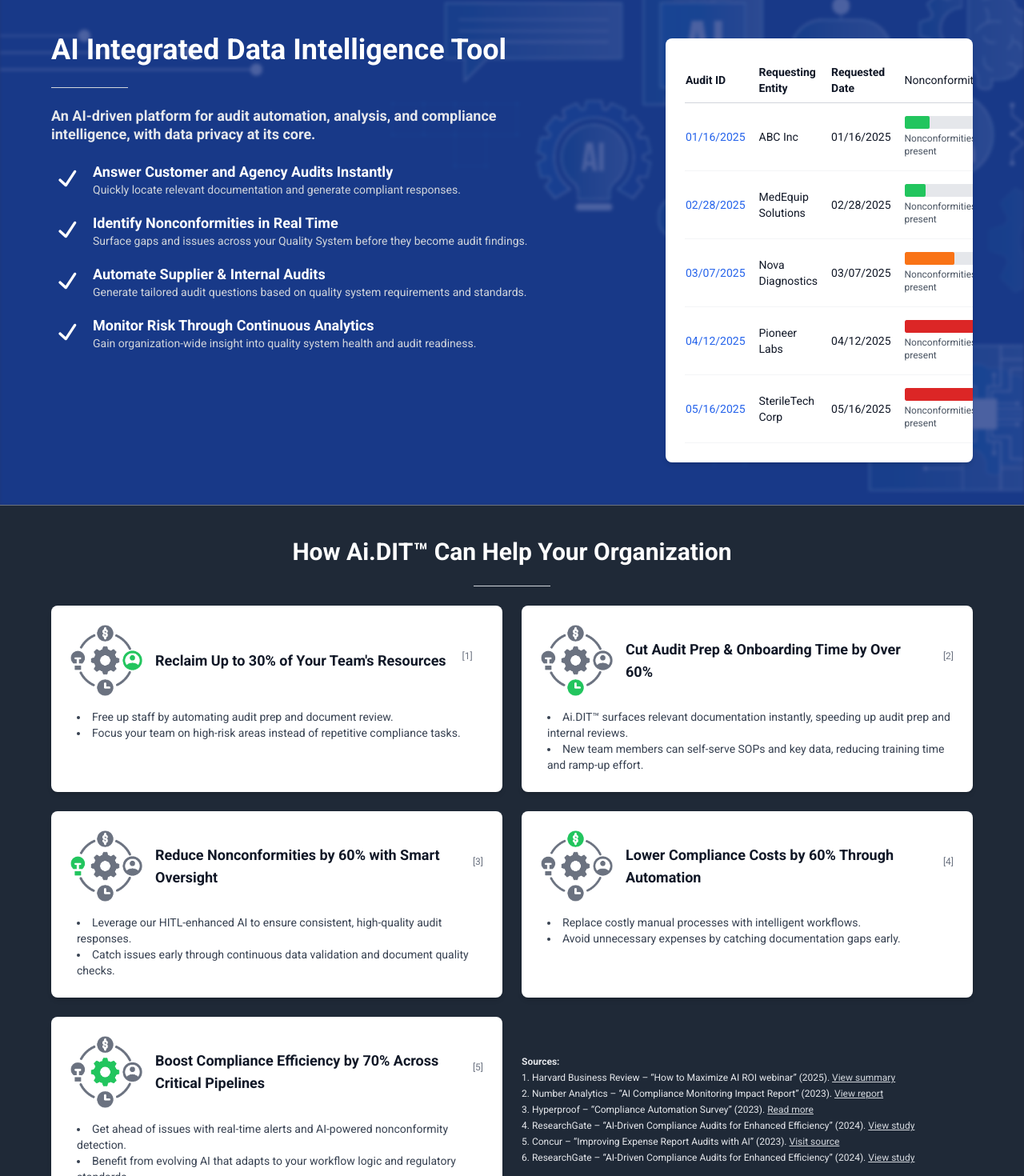
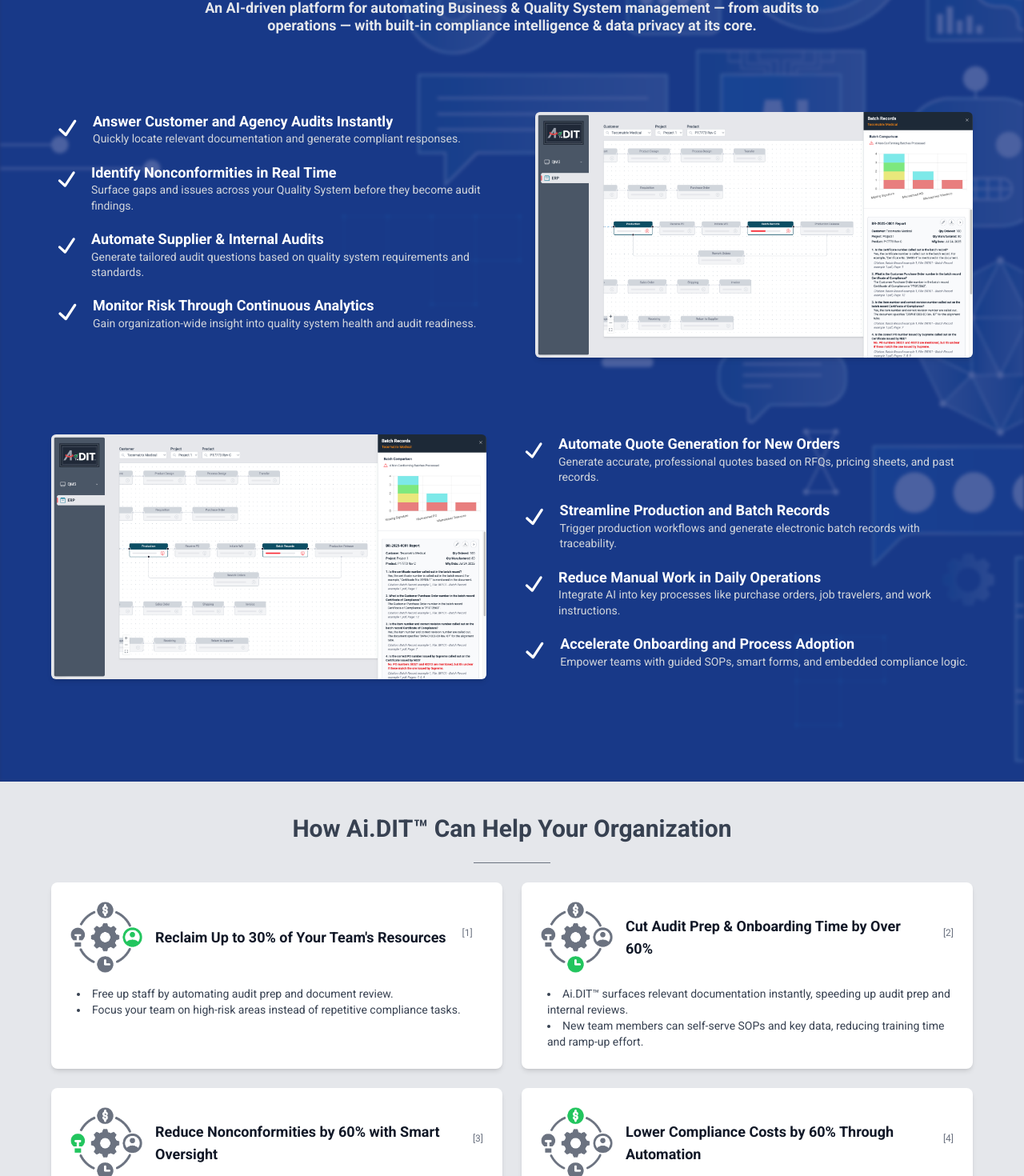
Before and after one commit to deepsun80/aidit-landing-page, a Next.js app: page / in a window 1280 px wide. Shown: the part 216-1686 px from the top of the page at 80% size. Built offline with nearby package versions, Linux system fonts and the light colour scheme.

Commit message:
ui updates

```diff
--- a/src/app/page.tsx
+++ b/src/app/page.tsx
@@ -4,18 +4,9 @@
 import { useState, useRef, useEffect } from 'react';
 import Image from 'next/image';
 import { motion, AnimatePresence } from 'framer-motion';
-import VerticalBarGraph from './components/VerticalBarGraph';
-import AutoGeneratedQuestions from './components/AutoGeneratedQuestions';
-import AutoGeneratedResponses from './components/AutoGeneratedResponses';
 import Header from './components/Header';
 import Footer from './components/Footer';
 import { CheckIcon } from '@radix-ui/react-icons';
-
-const rotatingComponents = [
-  <AutoGeneratedQuestions key='questions' />,
-  <VerticalBarGraph key='bar' />,
-  <AutoGeneratedResponses key='responses' />,
-];
 
 export default function HomePage() {
   useEffect(() => {
@@ -55,11 +46,25 @@
   const [submitted, setSubmitted] = useState(false);
   const [index, setIndex] = useState(0);
 
+  const [qmsImageIndex, setQmsImageIndex] = useState(0);
+  const [erpImageIndex, setErpImageIndex] = useState(0);
+
+  const qmsImages = ['/screens/erp-1.jpg', '/screens/erp-2.jpg'];
+  const erpImages = ['/screens/erp-1.jpg', '/screens/erp-2.jpg'];
+
   useEffect(() => {
-    const interval = setInterval(() => {
-      setIndex((prev) => (prev + 1) % rotatingComponents.length);
+    const qmsInterval = setInterval(() => {
+      setQmsImageIndex((prev) => (prev + 1) % qmsImages.length);
     }, 4000);
-    return () => clearInterval(interval);
+
+    const erpInterval = setInterval(() => {
+      setErpImageIndex((prev) => (prev + 1) % erpImages.length);
+    }, 4000);
+
+    return () => {
+      clearInterval(qmsInterval);
+      clearInterval(erpInterval);
+    };
   }, []);
 
   const handleSubmit = async (e: React.FormEvent) => {
@@ -110,30 +115,37 @@
     <div className='min-h-screen flex flex-col text-white bg-gray-800'>
       <Header scrollToForm={scrollToForm} />
 
-      {/* Top Section */}
-      <section className='pt-64 flex flex-col lg:flex-row px-6 lg:px-16 py-48 gap-6 lg:gap-[10rem] items-center justify-center relative overflow-hidden'>
+      {/* Unified Top Section with Background */}
+      <section className='relative overflow-hidden py-32 px-6 lg:px-16'>
+        {/* Background layers */}
         <div
-          className='absolute inset-0 z-0 bg-cover bg-no-repeat bg-center filter blur-[2px] scale-100'
+          className='absolute inset-0 z-0 bg-cover bg-no-repeat bg-center filter blur-[2px] scale-1'
           style={{
-            // backgroundImage: "url('/aidit-bg.png')",
-            // backgroundImage: "url('/tech-pattern.jpg')",
             backgroundImage: "url('/ai-bg.jpg')",
-            backgroundPosition: 'top center',
+            // backgroundPosition: 'top center',
           }}
         />
-
         <div className='absolute inset-0 bg-blue-900 bg-opacity-80 z-0' />
 
-        {/* Content */}
-        <div className='relative z-10 max-w-2xl'>
-          <h1 className='text-4xl font-extrabold mb-6 leading-tight'>
+        {/* Content container */}
+        <div className='relative z-10 flex flex-col gap-24 max-w-7xl mx-auto'>
+          {/* Header */}
+          <div className='text-center max-w-3xl mx-auto'>
+            <h1 className='text-3xl font-extrabold mb-6 leading-tight text-white'>
               AI Integrated Data Intelligence Tool
             </h1>
-          <div className='w-24 h-px bg-gray-300 mb-6' />
-          <p className='text-lg font-semibold mb-6 leading-tight text-gray-200'>
-            An AI-driven platform for audit automation, analysis, and compliance
-            intelligence, with data privacy at its core.
+            <div className='w-24 h-px bg-gray-300 mb-6 mx-auto' />
+            <p className='text-lg font-semibold leading-tight text-gray-200'>
+              An AI-driven platform for automating Business & Quality System
+              management — from audits to operations — with built-in compliance
+              intelligence & data privacy at its core.
             </p>
+          </div>
+
+          {/* QMS Checklist */}
+          <div className='flex flex-col lg:flex-row gap-10'>
+            {/* Checklist Left */}
+            <div className='max-w-2xl'>
               <ul className='space-y-5 text-lg'>
                 {[
                   {
@@ -172,30 +184,103 @@
               </ul>
             </div>
 
-        {/* Rotating Component */}
-        <div className='relative z-10 w-full lg:w-1/3 h-64 lg:h-96'>
+            {/* Rotating Image Right */}
+            <div className='w-full lg:w-1/2 aspect-[16/9] relative'>
               <AnimatePresence mode='wait'>
                 <motion.div
-              key={index}
-              initial={{ opacity: 0, y: 20 }}
-              animate={{ opacity: 1, y: 0 }}
-              exit={{ opacity: 0, y: -20 }}
-              transition={{ duration: 0.5 }}
-              className='w-full h-full'
+                  key={qmsImageIndex}
+                  initial={{ opacity: 0 }}
+                  animate={{ opacity: 1 }}
+                  exit={{ opacity: 0 }}
+                  transition={{ duration: 0.8, ease: 'easeInOut' }}
+                  className='absolute inset-0'
                 >
-              {rotatingComponents[index]}
+                  <Image
+                    src={qmsImages[qmsImageIndex]}
+                    alt={`QMS Screenshot ${qmsImageIndex + 1}`}
+                    layout='fill'
+                    className='rounded-md shadow-md'
+                    sizes='(min-width: 1024px) 50vw, 100vw'
+                  />
                 </motion.div>
               </AnimatePresence>
+            </div>
+          </div>
+
+          {/* ERP Checklist */}
+          <div className='flex flex-col-reverse lg:flex-row gap-10 '>
+            {/* Rotating Image Left */}
+            <div className='w-full lg:w-1/2 aspect-[16/9] relative'>
+              <AnimatePresence mode='wait'>
+                <motion.div
+                  key={erpImageIndex}
+                  initial={{ opacity: 0 }}
+                  animate={{ opacity: 1 }}
+                  exit={{ opacity: 0 }}
+                  transition={{ duration: 0.8, ease: 'easeInOut' }}
+                  className='absolute inset-0'
+                >
+                  <Image
+                    src={erpImages[erpImageIndex]}
+                    alt={`ERP Screenshot ${erpImageIndex + 1}`}
+                    layout='fill'
+                    className='rounded-md shadow-md'
+                    sizes='(min-width: 1024px) 50vw, 100vw'
+                  />
+                </motion.div>
+              </AnimatePresence>
+            </div>
+
+            {/* Checklist Right */}
+            <div className='max-w-2xl'>
+              <ul className='space-y-5 text-lg'>
+                {[
+                  {
+                    title: 'Automate Quote Generation for New Orders',
+                    description:
+                      'Generate accurate, professional quotes based on RFQs, pricing sheets, and past records.',
+                  },
+                  {
+                    title: 'Streamline Production and Batch Records',
+                    description:
+                      'Trigger production workflows and generate electronic batch records with traceability.',
+                  },
+                  {
+                    title: 'Reduce Manual Work in Daily Operations',
+                    description:
+                      'Integrate AI into key processes like purchase orders, job travelers, and work instructions.',
+                  },
+                  {
+                    title: 'Accelerate Onboarding and Process Adoption',
+                    description:
+                      'Empower teams with guided SOPs, smart forms, and embedded compliance logic.',
+                  },
+                ].map((item, idx) => (
+                  <li key={idx} className='flex items-start gap-3'>
+                    <CheckIcon className='w-10 h-10 text-white' />
+                    <div>
+                      <p className='font-semibold text-white leading-snug'>
+                        {item.title}
+                      </p>
+                      <p className='text-sm text-gray-300 leading-snug'>
+                        {item.description}
+                      </p>
+                    </div>
+                  </li>
+                ))}
+              </ul>
+            </div>
+          </div>
         </div>
       </section>
 
       {/* Value Props Section */}
-      <section className='bg-gray-800 px-6 lg:px-16 py-10 border-t border-b border-gray-500'>
+      <section className='bg-gray-200 px-6 lg:px-16 py-10 border-t border-b'>
         <div className='max-w-6xl mx-auto'>
-          <h2 className='text-3xl font-bold text-white mb-6 text-center'>
+          <h2 className='text-3xl font-bold text-gray-700 mb-6 text-center'>
             How Ai.DIT™ Can Help Your Organization
           </h2>
-          <div className='w-24 h-px bg-gray-300 mx-auto mb-6' />
+          <div className='w-24 h-px bg-gray-500 mx-auto mb-6' />
           <div className='grid grid-cols-1 lg:grid-cols-2 gap-6'>
             {[
               {
@@ -264,7 +349,7 @@
                 </ul>
               </div>
             ))}
-            <div className='mt-12 text-xs text-gray-200'>
+            <div className='mt-12 text-xs text-gray-800'>
               <p className='mb-1 font-semibold'>Sources:</p>
               <ol className='list-decimal list-inside space-y-1'>
                 <li>
@@ -272,7 +357,7 @@
                   (2025).{' '}
                   <a
                     href='https://www.nice.com/lps/rpcs-hbr?utm_campaign=NL_Q225_EN_PLT_GLOB_250831_ODW_RPCS-HBR-ROI-AI-Process-MGMT&utm_source=meta&utm_medium=cpc&utm_content=0367529&utm_detail=dentsu-lal-glob&fbclid=IwZXh0bgNhZW0BMABhZGlkAaseYJpYvPgBHoifKFClrtOod1xpsUY6wh3gGRErtORzRwJonLmZ4Nxmj3BdNLw5frqXwF7r_aem_5OpWPhdCE-Eg3O13obiZGw&utm_id=120215616744490616&utm_term=120223214891220616'
-                    className='underline text-gray-300'
+                    className='underline text-gray-700'
                     target='_blank'
                     rel='noopener noreferrer'
                   >
@@ -284,7 +369,7 @@
                   (2023).{' '}
                   <a
                     href='https://www.numberanalytics.com/blog/ai-compliance-monitoring-firms'
-                    className='underline text-gray-300'
+                    className='underline text-gray-700'
                     target='_blank'
                     rel='noopener noreferrer'
                   >
@@ -295,7 +380,7 @@
                   Hyperproof – “Compliance Automation Survey” (2023).{' '}
                   <a
                     href='https://hyperproof.io/resource/compliance-automation/'
-                    className='underline text-gray-300'
+                    className='underline text-gray-700'
                     target='_blank'
                     rel='noopener noreferrer'
                   >
@@ -307,7 +392,7 @@
                   Efficiency” (2024).{' '}
                   <a
                     href='https://www.researchgate.net/publication/378490586_Augmenting_the_Watchdog_AI_-Driven_Compliance_Audits_for_Enhanced_Efficiency_and_Accuracy'
-                    className='underline text-gray-300'
+                    className='underline text-gray-700'
                     target='_blank'
                     rel='noopener noreferrer'
                   >
@@ -318,7 +403,7 @@
                   Concur – “Improving Expense Report Audits with AI” (2023).{' '}
                   <a
                     href='https://www.concur.com/blog/article/people-ai-automation-how-to-improve-expense-report-audit'
-                    className='underline text-gray-300'
+                    className='underline text-gray-700'
                     target='_blank'
                     rel='noopener noreferrer'
                   >
@@ -330,7 +415,7 @@
                   Efficiency” (2024).{' '}
                   <a
                     href='https://www.researchgate.net/publication/378490586_Augmenting_the_Watchdog_AI_-Driven_Compliance_Audits_for_Enhanced_Efficiency_and_Accuracy'
-                    className='underline text-gray-300'
+                    className='underline text-gray-700'
                     target='_blank'
                     rel='noopener noreferrer'
                   >
```
Also changed, not shown: src/app/components/Header.tsx (+4 -4 lines), public/screens/erp-1.jpg (added), public/screens/erp-2.jpg (added). Lines whose indentation alone changed are shown as unchanged.
